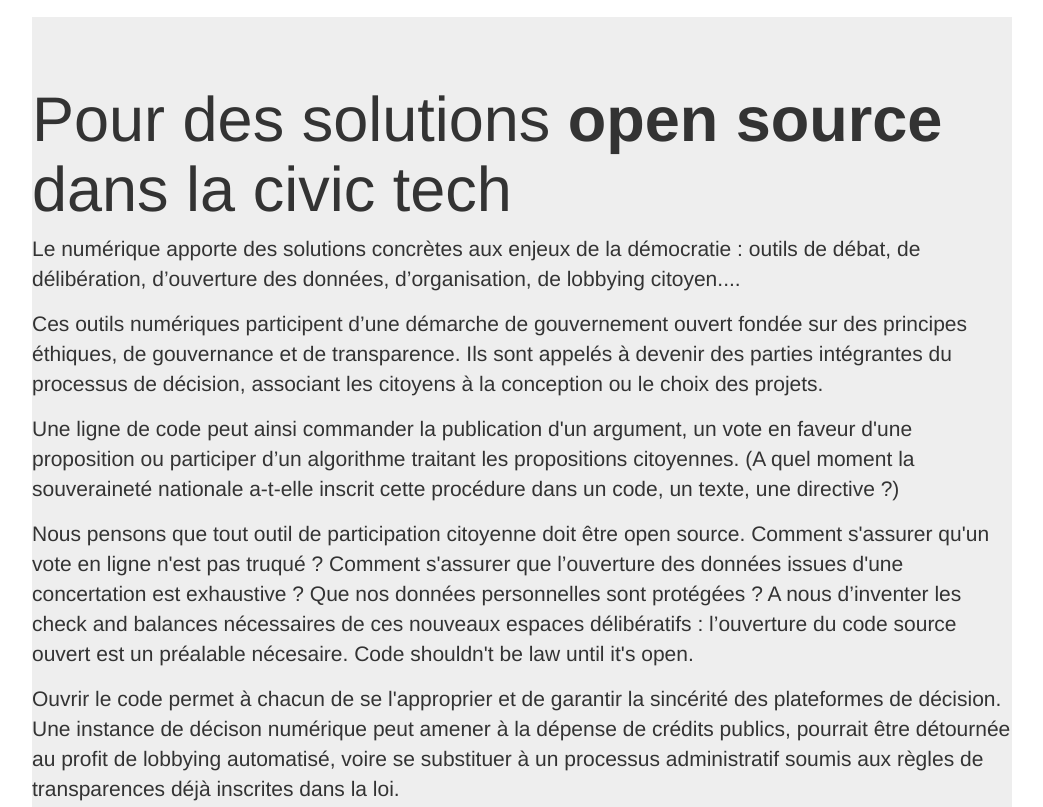
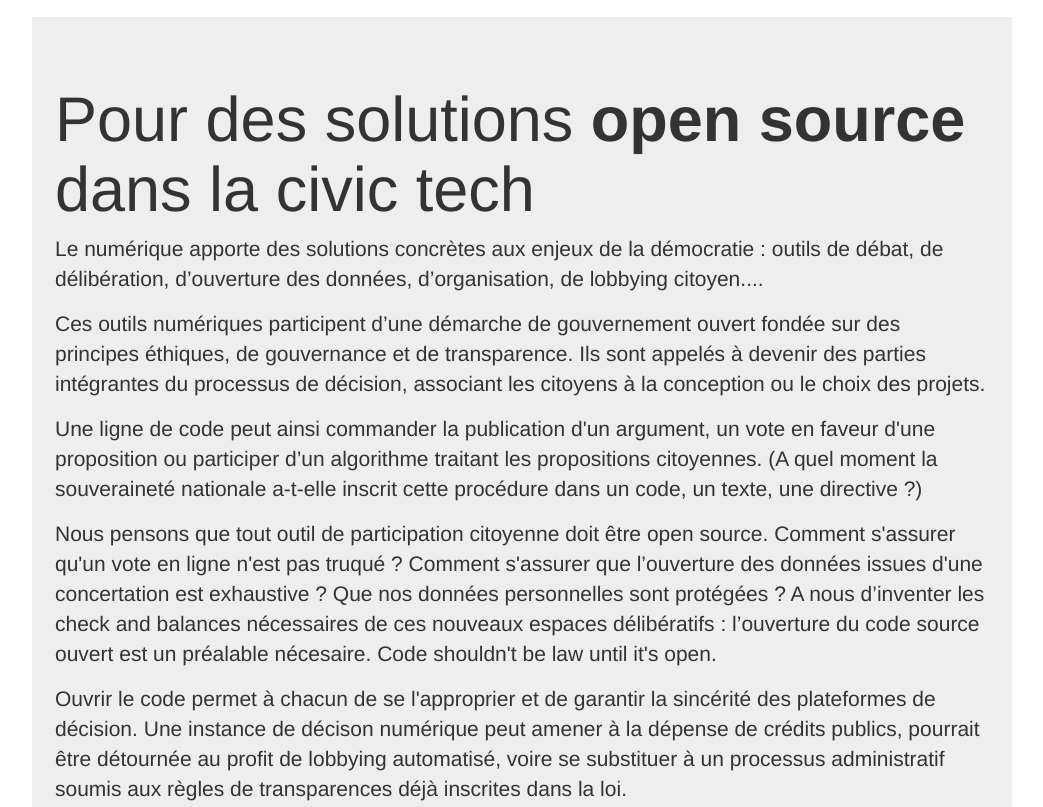
Before and after one commit to civictech-lol/civictech-lol.github.io, a plain HTML site: page index.html in a window 1280 px wide. Shown: the part 693-1500 px from the top of the page, without its empty margins (118-1161 px from the left). Drawn offline with nearby package versions, Linux system fonts and the light colour scheme.

Commit message:
Padding charte
Un peu moins stuffy !

```diff
--- a/css/style.css
+++ b/css/style.css
@@ -108,3 +108,10 @@
   padding-right: 200px;
   padding-left: 200px;
 }
+p{
+  padding-left: 23px;
+  padding-right: 23px;
+}
+h1{
+  padding-left: 23px;
+}
```
